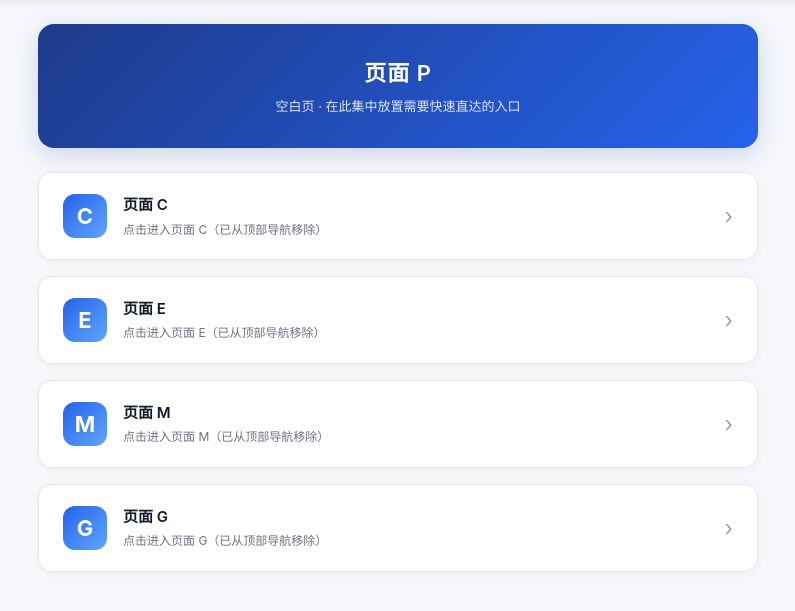
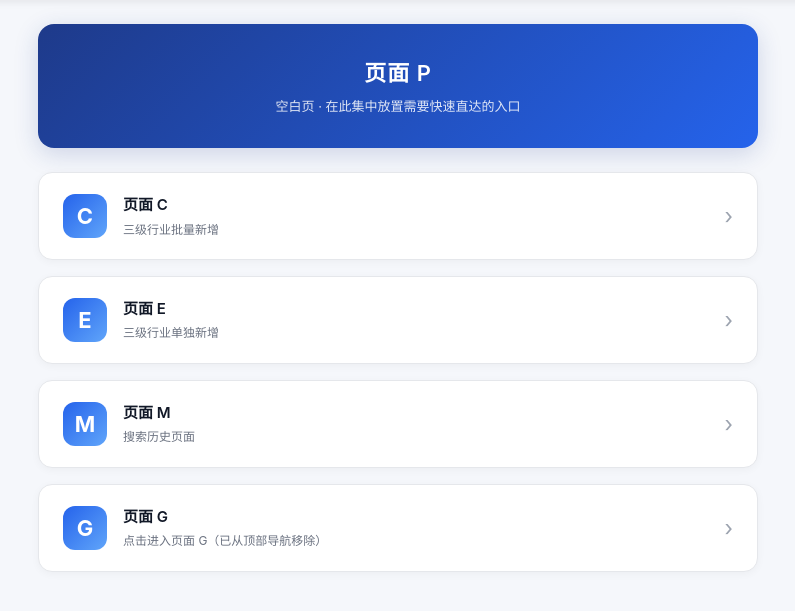
Before and after one commit to chaoren399/tongdaxinxifen, a Flask app: page /pageP in a window 1280 px wide. Shown: the part 52-663 px from the top of the page, without its empty margins (242-1037 px from the left). Run offline with Flask 3, Linux system fonts and the light colour scheme.

Commit message:
2026年10月19日 -对页面P 上的页面C 备注:三级行业批量新增 对页面P 上的页面E 备注:三级行业单独新增 对页面P 上的页面M 备注：搜索历史页面

```diff
--- a/templates/pageP.html
+++ b/templates/pageP.html
@@ -32,7 +32,7 @@
                 <div class="pageP-card-icon">C</div>
                 <div class="pageP-card-body">
                     <p class="pageP-card-title">页面 C</p>
-                    <p class="pageP-card-desc">点击进入页面 C（已从顶部导航移除）</p>
+                    <p class="pageP-card-desc">三级行业批量新增</p>
                 </div>
                 <div class="pageP-card-arrow">›</div>
             </a>
@@ -40,7 +40,7 @@
                 <div class="pageP-card-icon">E</div>
                 <div class="pageP-card-body">
                     <p class="pageP-card-title">页面 E</p>
-                    <p class="pageP-card-desc">点击进入页面 E（已从顶部导航移除）</p>
+                    <p class="pageP-card-desc">三级行业单独新增</p>
                 </div>
                 <div class="pageP-card-arrow">›</div>
             </a>
@@ -48,7 +48,7 @@
                 <div class="pageP-card-icon">M</div>
                 <div class="pageP-card-body">
                     <p class="pageP-card-title">页面 M</p>
-                    <p class="pageP-card-desc">点击进入页面 M（已从顶部导航移除）</p>
+                    <p class="pageP-card-desc">搜索历史页面</p>
                 </div>
                 <div class="pageP-card-arrow">›</div>
             </a>
```
Also changed, not shown: data/tongdaxin.db.
